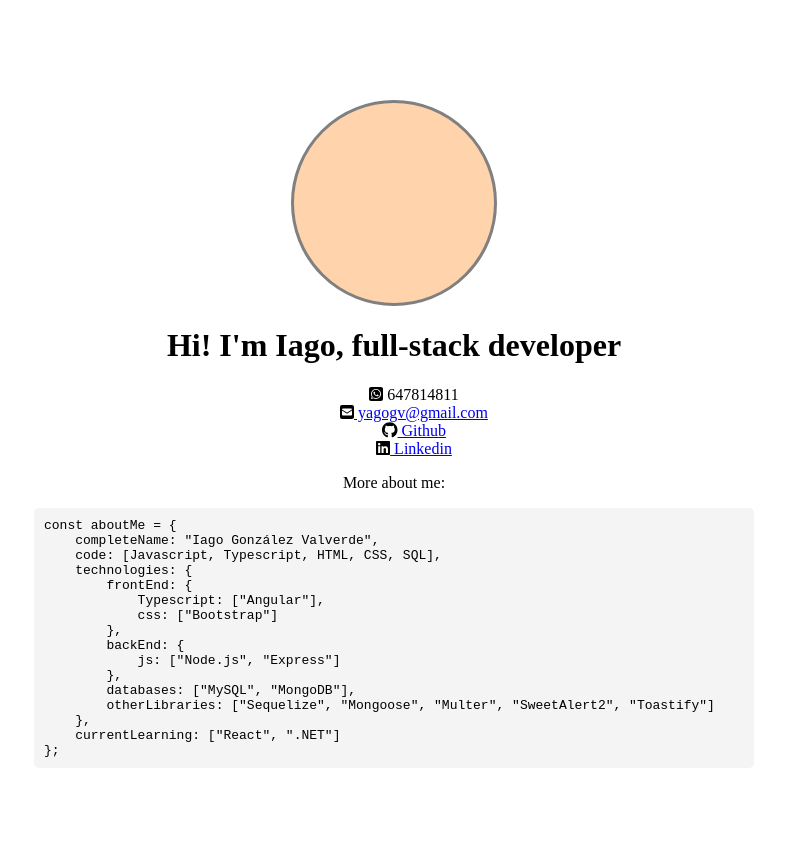
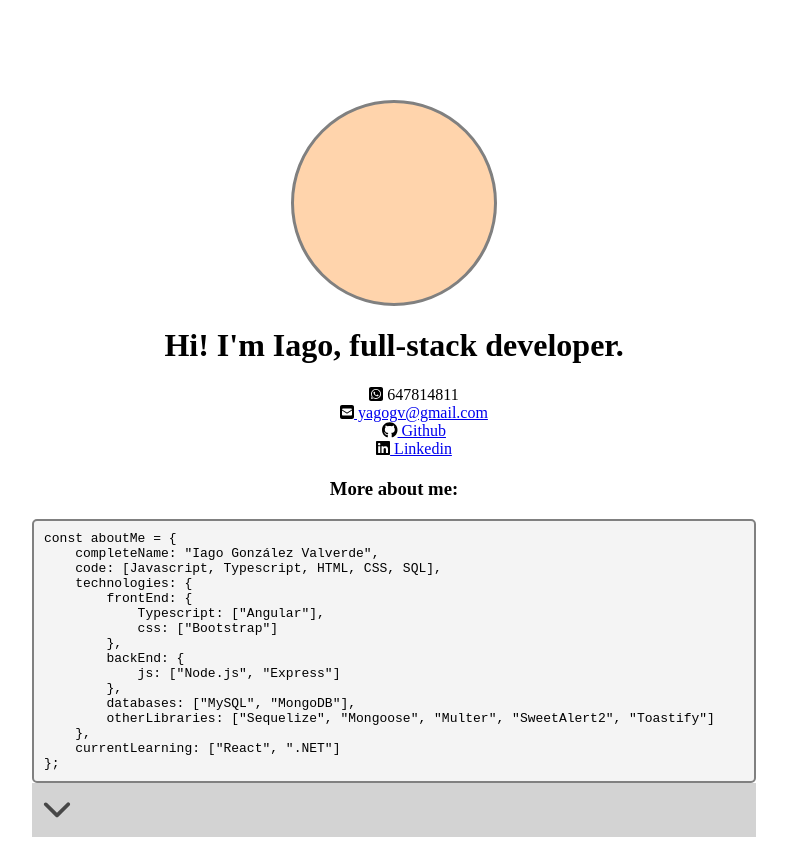
Before and after one commit to Elegimba/portforlio_front, an Angular app: page / in a window 1280 px wide. Shown: the whole page, without its empty margins (246-1033 px from the left). Before the commit the page ends 800 px from the top, so only its background shows below. Built offline with nearby package versions, Linux system fonts and the light colour scheme.

Commit message:
traspaso del exceso de header y about listo

```diff
--- a/src/app/app.component.html
+++ b/src/app/app.component.html
@@ -4,6 +4,7 @@
   <!-- Componente1 => con presentación -->
   <app-header></app-header>
   <!-- Componente2 => 2 cuadros, uno con el bloque de código de las tecnologías y el otro oculto en un desplegable con los idiomas y las características extras -->
+  <app-about></app-about>
   <!-- Componente3 => 2 cuadros paralelos, uno con la formación y otro con la exp -->
   <!-- Componente4 => lista de proyectos (Vídeos de youtube con la explicación de los mismos: uno del parque y otro del portf) -->
   <!-- Footer directamente aquí -->
--- a/src/app/app.component.ts
+++ b/src/app/app.component.ts
@@ -1,10 +1,11 @@
 import { Component } from '@angular/core';
 import { RouterOutlet } from '@angular/router';
 import { HeaderComponent } from "./components/header/header.component";
+import { AboutComponent } from "./components/about/about.component";
 
 @Component({
   selector: 'app-root',
-  imports: [RouterOutlet, HeaderComponent],
+  imports: [RouterOutlet, HeaderComponent, AboutComponent],
   templateUrl: './app.component.html',
   styleUrl: './app.component.css'
 })
--- /dev/null
+++ b/src/app/components/about/about.component.css
@@ -0,0 +1,64 @@
+.body h3 {
+    text-align: center;
+    margin-top: 20px;
+}
+
+.codeaboutme {
+    max-width: 800px;
+    margin: 0 auto;
+    pre {
+            text-align: start;
+            overflow-x: auto;
+            padding: 10px;
+            background-color: #f4f4f4;
+            border-radius: 5px;
+            border: 2px solid grey;
+            max-width: 700px;
+            margin: 0 auto;
+
+            &::-webkit-scrollbar {
+                height: 8px;
+            }
+
+            &::-webkit-scrollbar-thumb {
+                background-color: #888;
+                border-radius: 6px;
+            }
+
+            &::-webkit-scrollbar-track {
+                background-color: #f1f1f1;
+            }
+        }
+}
+
+.bonusabout {
+    max-width: 704px;
+    margin: 0 auto;
+    padding: 10px;
+    background-color: lightgray;
+}
+
+.arrow {
+    cursor: pointer;
+    font-size: 30px;
+    color: #474747;
+
+    &:hover {
+        color: #000000;
+    }
+}
+
+::ng-deep .arrow fa-icon svg {
+    transform: rotate(0deg);
+    transition: transform 0.3s ease;
+}
+
+
+.hiddenabbout {
+    padding: 10px;
+}
+
+::ng-deep .arrow.show fa-icon svg {
+    transform: rotate(-180deg);
+    transition: transform 0.3s ease;
+}
--- /dev/null
+++ b/src/app/components/about/about.component.html
@@ -0,0 +1,38 @@
+<div class="body">
+    <h3>More about me:</h3>
+    <div class="codeaboutme">
+    <pre><code>const aboutMe = &#123;
+    completeName: "Iago González Valverde",
+    code: [Javascript, Typescript, HTML, CSS, SQL],
+    technologies: &#123;
+        frontEnd: &#123;
+            Typescript: ["Angular"],
+            css: ["Bootstrap"]
+        &#125;,
+        backEnd: &#123;
+            js: ["Node.js", "Express"]
+        &#125;,
+        databases: ["MySQL", "MongoDB"],
+        otherLibraries: ["Sequelize", "Mongoose", "Multer", "SweetAlert2", "Toastify"]
+    &#125;,
+    currentLearning: ["React", ".NET"]
+&#125;;</code></pre>
+    </div>
+    <div class="bonusabout">
+        <span class="arrow" [ngClass]="{show: show}" (click)="showContent()"><fa-icon [icon]="faChevronDown"></fa-icon></span>
+        @if(show) {
+            <div class="hiddenabbout">
+                <p><strong>IDIOMAS:</strong> Inglés - Castellano - Gallego</p>
+                <p><strong>OTRAS CARACTERÍSTICAS:</strong></p>
+                <ul>
+                    <li>Carnet de conducir.</li>
+                    <li>Facilidad de aprendizaje.</li>
+                    <li>Polivalente y perfeccionista.</li>
+                    <li>Eficiente liderazgo en trabajos de grupo.</li>
+                    <li>Afinidad al manejo de maquinaria y software.</li>
+                    <li>Afinidad a trabajos repetitivos o tediosos.</li>
+                </ul>
+            </div>
+        }
+    </div>
+</div>
--- /dev/null
+++ b/src/app/components/about/about.component.ts
@@ -0,0 +1,19 @@
+import { CommonModule } from '@angular/common';
+import { Component } from '@angular/core';
+import { FontAwesomeModule } from '@fortawesome/angular-fontawesome';
+import { faChevronDown } from '@fortawesome/free-solid-svg-icons';
+
+@Component({
+  selector: 'app-about',
+  imports: [FontAwesomeModule, CommonModule],
+  templateUrl: './about.component.html',
+  styleUrl: './about.component.css'
+})
+export class AboutComponent {
+  show: boolean = false;
+  faChevronDown = faChevronDown;
+
+  showContent(): void {
+    this.show = !this.show;
+  }
+}
--- a/src/app/components/header/header.component.css
+++ b/src/app/components/header/header.component.css
@@ -5,29 +5,6 @@
 
 li {
     list-style: none;
-}
-
-pre {
-    text-align: start;
-    overflow-x: auto;
-    padding: 10px;
-    background-color: #f4f4f4;
-    border-radius: 5px;
-    max-width: 700px;
-    margin: 0 auto;
-
-    &::-webkit-scrollbar {
-        height: 8px;
-    }
-
-    &::-webkit-scrollbar-thumb {
-        background-color: #888;
-        border-radius: 6px;
-    }
-
-    &::-webkit-scrollbar-track {
-        background-color: #f1f1f1;
-    }
 }
 
 #myphoto {
--- a/src/app/components/header/header.component.html
+++ b/src/app/components/header/header.component.html
@@ -1,7 +1,7 @@
 <div class="body">
     <div id="myphoto"></div>
     <div>
-        <h1>Hi! I'm Iago, full-stack developer</h1>
+        <h1>Hi! I'm Iago, full-stack developer.</h1>
         <nav>
             <ul>
                 <li><fa-icon [icon]="faWhatsapp"></fa-icon> 647814811</li>
@@ -10,23 +10,7 @@
                 <li><fa-icon [icon]="faLinkedin"></fa-icon><a href="https://www.linkedin.com/in/iago-gonz%C3%A1lez-valverder-442235332/" target="_blank"> Linkedin</a></li>
             </ul>
         </nav>
-        <p>More about me:</p>
-        <pre><code>const aboutMe = &#123;
-    completeName: "Iago González Valverde",
-    code: [Javascript, Typescript, HTML, CSS, SQL],
-    technologies: &#123;
-        frontEnd: &#123;
-            Typescript: ["Angular"],
-            css: ["Bootstrap"]
-        &#125;,
-        backEnd: &#123;
-            js: ["Node.js", "Express"]
-        &#125;,
-        databases: ["MySQL", "MongoDB"],
-        otherLibraries: ["Sequelize", "Mongoose", "Multer", "SweetAlert2", "Toastify"]
-    &#125;,
-    currentLearning: ["React", ".NET"]
-&#125;;</code></pre>
+
     </div>
 
 </div>
```
